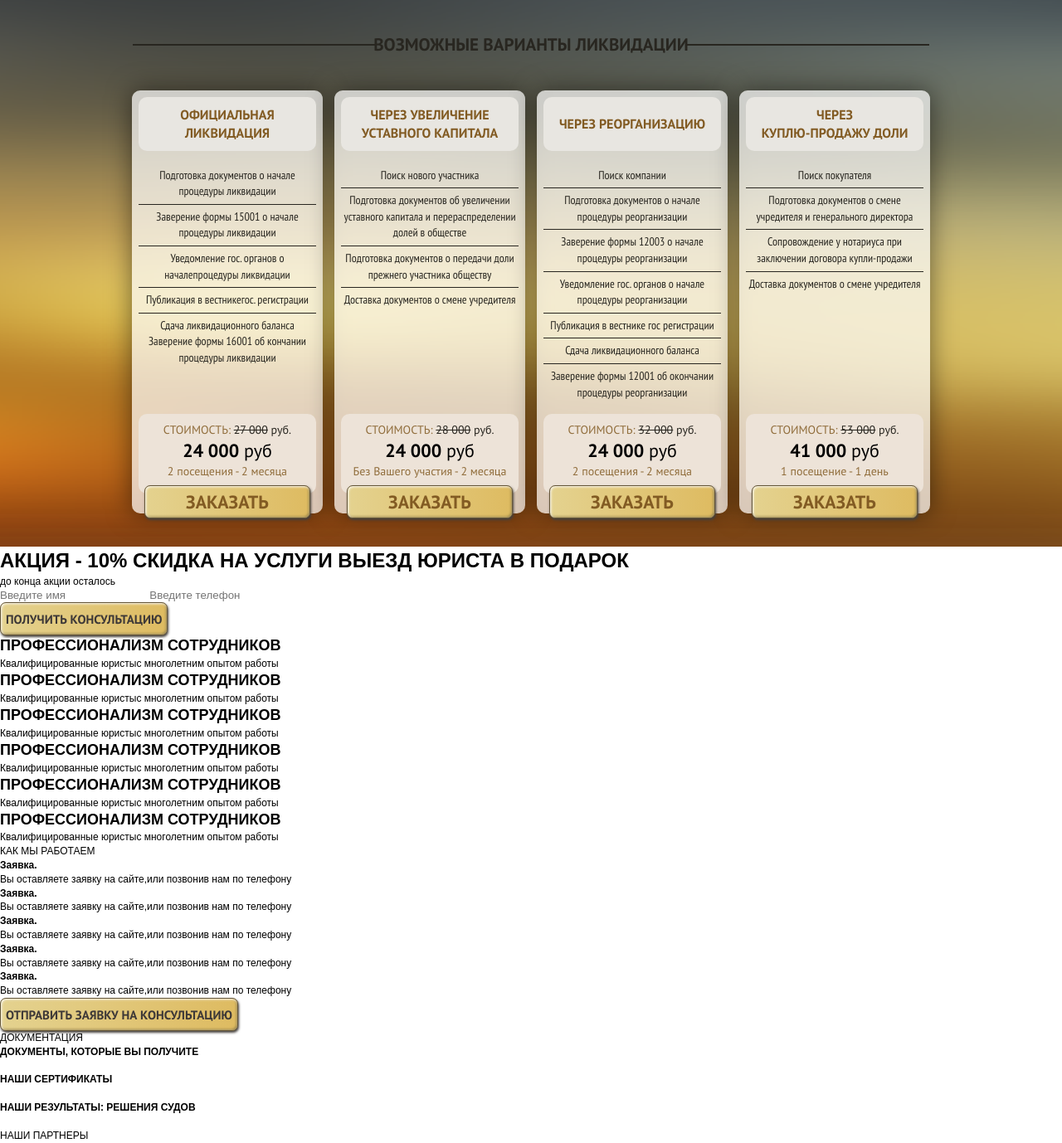
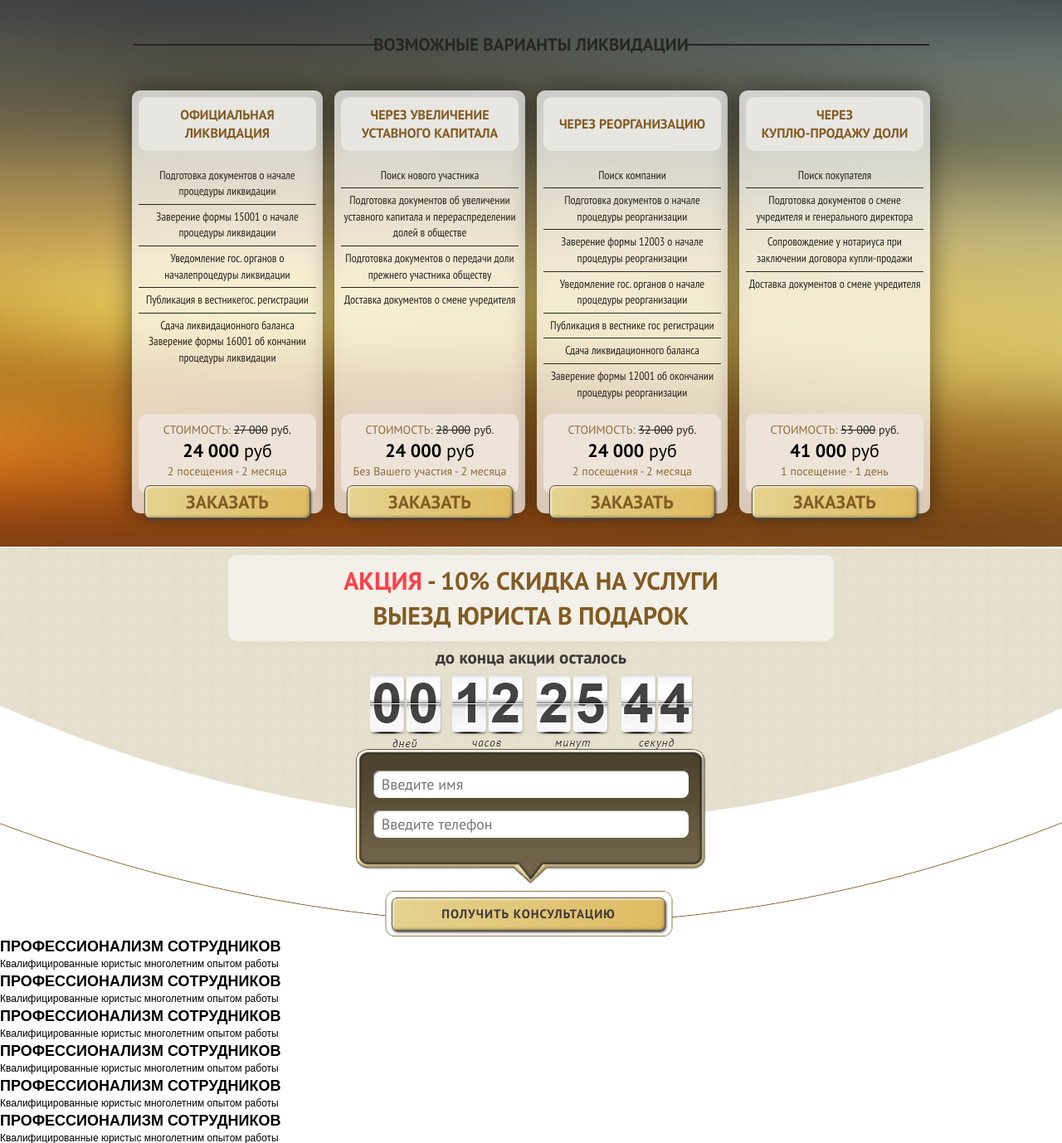
Before and after one commit to coderiver/roslex, a PHP site: page / in a window 1280 px wide. Shown: the part 647-2025 px from the top of the page at 83% size. Run offline with PHP 8.4, Linux system fonts and the light colour scheme.

Commit message:
action add

```diff
--- a/css/screen.css
+++ b/css/screen.css
@@ -24,7 +24,7 @@ table { border-spacing: 0; border-collapse: collapse; width: 100%; }
 
 body { font-family: Arial, sans-serif; font-size: 12px; line-height: 1.4; }
 
-.topline .topline__in, .nav .nav__in, .promo .promo__in, .rates .rates__in { width: 960px; margin: 0 auto; }
+.topline .topline__in, .nav .nav__in, .promo .promo__in, .rates .rates__in, .action .action__in { width: 960px; margin: 0 auto; }
 
 .button, .rates .rates__header { text-transform: uppercase; }
 
@@ -52,6 +52,16 @@ body { font-family: Arial, sans-serif; font-size: 12px; line-height: 1.4; }
 .nav .nav__list li a:hover { text-decoration: underline; }
 .nav .nav__list li:last-child a:after { display: none; }
 
+.form { text-align: center; }
+.form .form__inputs { width: 100%; text-align: center; }
+.form .form__inputs_in { padding-top: 16px; }
+.form .form__inputs input { -moz-border-radius: 8px; -webkit-border-radius: 8px; border-radius: 8px; font-size: 18px; text-indent: 10px; padding: 5px 0; width: 90%; font-family: "PT Sans", Arial, sans-serif; -moz-box-shadow: 1px 1px 1px 0 #8c8c8c inset; -webkit-box-shadow: 1px 1px 1px 0 #8c8c8c inset; box-shadow: 1px 1px 1px 0 #8c8c8c inset; margin-bottom: 10px; }
+.form .form__inputs_regular { background: url("../img/form__inputs.png") no-repeat 0 0; width: 427px; height: 135px; }
+.form .form__inputs_dbrown { background: url("../img/action_tooltip.png") no-repeat 0 0; width: 423px; height: 164px; }
+.form .form__inputs_dbrown .form__inputs_in { padding-top: 26px; }
+.form .form__inputs_dbrown input { margin-bottom: 15px; }
+.form .button { margin-top: 10px; letter-spacing: 1px; }
+
 .l { *zoom: 1; }
 .l:after { content: " "; display: table; clear: both; }
 .l .l-col1 { float: left; width: 20%; }
@@ -68,11 +78,6 @@ body { font-family: Arial, sans-serif; font-size: 12px; line-height: 1.4; }
 .promo .promo__info .promo__info-form p { text-align: center; }
 .promo .promo__info .promo__info-form .time_to { font-family: "PT Sans", Arial, sans-serif; font-style: italic; color: #dedcda; font-size: 14px; margin-bottom: 10px; }
 .promo .promo__info .form__timer { text-align: center; }
-.promo .promo__info form { text-align: center; }
-.promo .promo__info form .form__inputs { width: 100%; background: url("../img/form__inputs.png") no-repeat 0 0; width: 427px; height: 135px; text-align: center; }
-.promo .promo__info form .form__inputs_in { padding-top: 16px; }
-.promo .promo__info form .form__inputs input { -moz-border-radius: 8px; -webkit-border-radius: 8px; border-radius: 8px; font-size: 18px; text-indent: 10px; padding: 5px 0; width: 90%; font-family: "PT Sans", Arial, sans-serif; -moz-box-shadow: 1px 1px 1px 0 #8c8c8c inset; -webkit-box-shadow: 1px 1px 1px 0 #8c8c8c inset; box-shadow: 1px 1px 1px 0 #8c8c8c inset; margin-bottom: 10px; }
-.promo .promo__info form .button { margin-top: 10px; letter-spacing: 1px; }
 .promo .promo__info .form__footer { margin-top: 15px; font-family: "PT Sans", Arial, sans-serif; color: white; font-size: 13px; }
 .promo .promo__we { position: absolute; right: 170px; top: 0; }
 .promo .promo__we .promo__we-man { background: url("../img/promo__man.png") no-repeat 0 0; width: 318px; height: 524px; position: relative; top: 10px; display: inline-block; }
@@ -99,3 +104,13 @@ body { font-family: Arial, sans-serif; font-size: 12px; line-height: 1.4; }
 .rates .price_item .price_item__foo .price_item__foo_text .cross { text-decoration: line-through; }
 .rates .price_item .price_item__foo .price_item__foo_text .price_item__num { font-family: "PT Sans", Arial, sans-serif; font-size: 22px; }
 .rates .price_item .price_item__foo .button { width: 200px; position: relative; top: -10px; cursor: pointer; color: #825b23; font-family: "PT Sans", Arial, sans-serif; font-weight: 700; font-size: 22px; }
+
+.action { background-image: url(../img/action_bg.png); background-repeat: no-repeat; background-position: top center; height: 470px; }
+.action .action__in { padding-top: 10px; text-align: center; }
+.action .action__header { width: 730px; padding: 10px 0; background-color: #f3f0e9; margin: 0 auto; -moz-border-radius: 10px; -webkit-border-radius: 10px; border-radius: 10px; font-family: "PT Sans", Arial, sans-serif; font-weight: 700; font-size: 30px; text-align: center; }
+.action .action__header .red { color: #fd3f49; }
+.action .action__header .brown { color: #825b23; }
+.action .action__form .form__inputs { margin: 0 auto; }
+.action .action__form .action_end { font-family: "PT Sans", Arial, sans-serif; font-weight: 700; font-size: 21px; color: #3d3837; margin: 5px 0; }
+.action .action__form .form__timer_size_big { background: url("../img/timer_big.png") no-repeat 0 0; width: 394px; height: 90px; margin: 0 auto; }
+.action .action__form .button { width: 330px; margin-top: 15px; margin-left: -6px; }
--- a/index.html
+++ b/index.html
@@ -42,13 +42,13 @@
 		<h1 class="promo__header"><span class="promo__header_big">ЛИКВИДАЦИЯ ЮРИДИЧЕСКИХ ЛИЦ:</span><br><span class="promo__header_small">ПРОФЕСИОНАЛЬНО, ЗАКОННО, БЕЗ ПОСРЕДНИКОВ</span></h2>
 		<div class="promo__info">
 			<p class="promo__info-text"><span class="promo__info-text_action">АКЦИЯ</span>10% СКИДКА НА УСЛУГИ<br>ВЫЕЗД ЮРИСТА В ПОДАРОК!</p>
-			<div class="promo__info-form form form_size_small">
+			<div class="promo__info-form form_size_small">
 				<p class="time_to">до конца акции осталось:</p>
 				<div class="form__timer">
 					<img src="img/timer.png" alt="">
 				</div>
-				<form action="">
-					<div class="form__inputs"><div class="form__inputs_in">
+				<form action="" class="form">
+					<div class="form__inputs form__inputs_regular"><div class="form__inputs_in">
 						<input type="text" placeholder="Введите имя">
 						<input type="text" placeholder="Введите телефон">
 					</div></div>
@@ -175,15 +175,16 @@
 
 	<!-- BEGIN action  -->
 	<div class="action"><div class="action__in">
-		<h1 class="action__header"><span class="red">АКЦИЯ</span><span class="brown"> - 10% СКИДКА НА УСЛУГИ ВЫЕЗД ЮРИСТА В ПОДАРОК</span></h1>
-		<div class="promo__info-form form form_size_small">
-			<p>до конца акции осталось</p>
+		<h1 class="action__header"><span class="red">АКЦИЯ</span><span class="brown"> - 10% СКИДКА НА УСЛУГИ<br>ВЫЕЗД ЮРИСТА В ПОДАРОК</span></h1>
+		<div class="action__form form_size_small">
+			<p class="action_end">до конца акции осталось</p>
 			<div class="form__timer form__timer_size_big"></div>
-			<form action="">
+			<form action="" class="form">
 				<div class="form__inputs form__inputs_dbrown">
+					<div class="form__inputs_in">
 					<input type="text" placeholder="Введите имя">
 					<input type="text" placeholder="Введите телефон">
-				</div>
+				</div></div>
 				<input type="submit" class="button" value="получить консультацию">
 			</form>
 		</div>
--- a/sass/_common.sass
+++ b/sass/_common.sass
@@ -159,3 +159,31 @@ $ico: logo mail phone
 					text-decoration: underline
 			&:last-child a:after
 				display: none
+
+.form
+	text-align: center
+	.form__inputs
+		width: 100%
+		text-align: center
+		&_in
+			padding-top: 16px
+		input
+			+border-radius(8px)
+			font-size: 18px
+			text-indent: 10px
+			padding: 5px  0
+			width: 90%
+			+pt
+			+box-shadow(1px 1px 1px 0 #8c8c8c inset)
+			margin-bottom: 10px
+	.form__inputs_regular
+		+png(form__inputs)
+	.form__inputs_dbrown
+		+png(action_tooltip)
+		.form__inputs_in
+			padding-top: 26px
+		input
+			margin-bottom: 15px
+	.button
+		margin-top: 10px
+		letter-spacing: 1px
--- a/sass/_main.sass
+++ b/sass/_main.sass
@@ -44,26 +44,7 @@
 				margin-bottom: 10px
 		.form__timer
 			text-align: center
-		form
-			text-align: center
-			.form__inputs
-				width: 100%
-				+png(form__inputs)
-				text-align: center
-				&_in
-					padding-top: 16px
-				input
-					+border-radius(8px)
-					font-size: 18px
-					text-indent: 10px
-					padding: 5px  0
-					width: 90%
-					+pt
-					+box-shadow(1px 1px 1px 0 #8c8c8c inset)
-					margin-bottom: 10px
-			.button
-				margin-top: 10px
-				letter-spacing: 1px
+
 		.form__footer
 			margin-top: 15px
 			+pt
@@ -188,9 +169,7 @@
 				.price_item__num
 					+pt
 					font-size: 22px
-				// .price_item__date
 			.button
-				// position: absolute
 				width: 200px
 				position: relative
 				top: -10px
@@ -198,3 +177,43 @@
 				color: $brown
 				+pt-b
 				font-size: 22px
+
+
+//-----action
+.action
+	background-image: url(../img/action_bg.png)
+	background-repeat: no-repeat
+	background-position: top center
+	height: 470px
+	.action__in
+		@extend %in
+		padding-top: 10px
+		text-align: center
+	.action__header
+		width: 730px
+		padding: 10px 0
+		background-color: #f3f0e9
+		margin: 0 auto
+		+border-radius(10px)
+		+pt-b
+		font-size: 30px
+		text-align: center
+		.red
+			color: #FD3F49
+		.brown
+			color: $brown
+	.action__form
+		.form__inputs
+			margin: 0 auto
+		.action_end
+			+pt-b
+			font-size: 21px
+			color: #3d3837
+			margin: 5px  0
+		.form__timer_size_big
+			+png(timer_big)
+			margin: 0 auto
+		.button
+			width: 330px
+			margin-top: 15px
+			margin-left: -6px
```
Also changed, not shown: img/action_bg.png (added), img/action_tooltip.png (added), img/timer_big.png (added).
